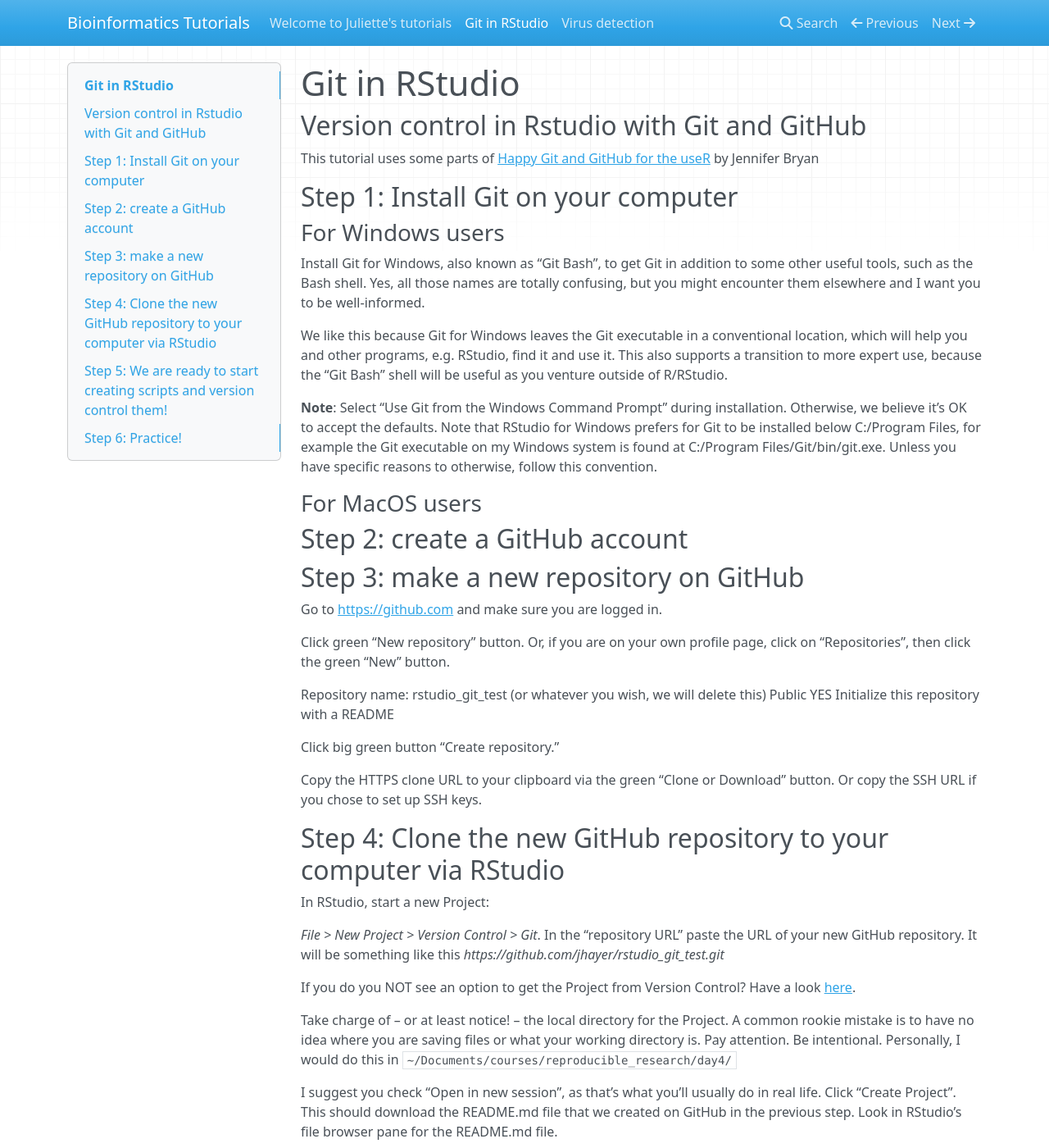
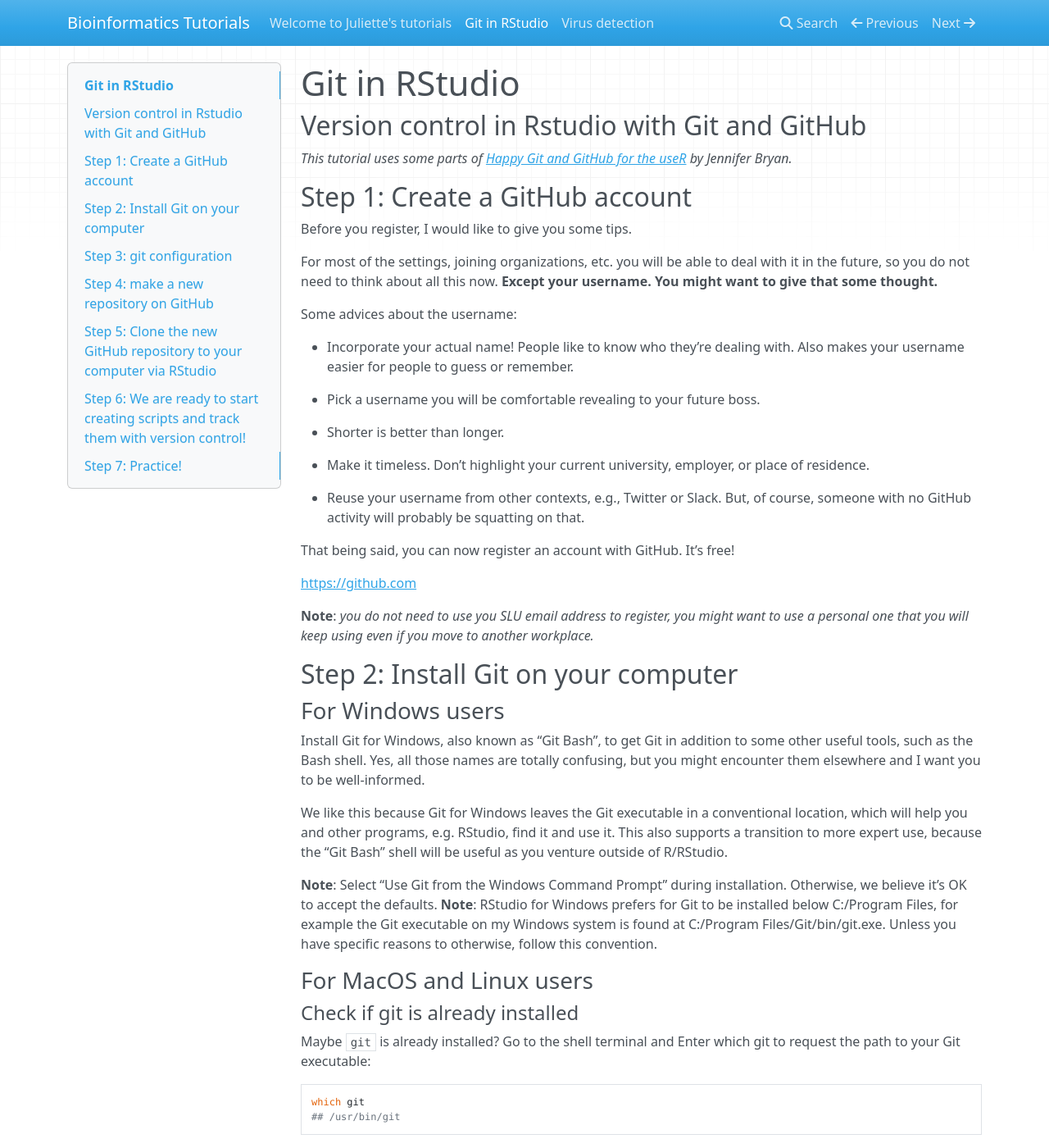
Before and after one commit to jhayer/tutorials, an MkDocs documentation site: the page built from docs/git_rstudio.md, in a window 1280 px wide and 1400 px high. Shown: the whole window at 82% size. Built offline with MkDocs 1.6.1, drawn with Linux system fonts in a browser that asks for light colours; nearby versions of some CDN libraries; some of the changed text lies outside the part shown.

Commit message:
added git install, GitHub registration and fixed typos

````diff
--- a/docs/git_rstudio.md
+++ b/docs/git_rstudio.md
@@ -2,9 +2,34 @@
 
 ## Version control in Rstudio with Git and GitHub
 
-This tutorial uses some parts of [Happy Git and GitHub for the useR](http://happygitwithr.com) by Jennifer Bryan
+*This tutorial uses some parts of [Happy Git and GitHub for the useR](http://happygitwithr.com) by Jennifer Bryan.*
 
-## Step 1: Install Git on your computer
+## Step 1: Create a GitHub account
+
+Before you register, I would like to give you some tips.
+
+For most of the settings, joining organizations, etc. you will be able to deal with it in the future, so you do not need to think about all this now. **Except your username. You might want to give that some thought.**
+
+Some advices about the username:
+
+- Incorporate your actual name! People like to know who they’re dealing with. Also makes your username easier for people to guess or remember.
+
+- Pick a username you will be comfortable revealing to your future boss.
+
+- Shorter is better than longer.
+
+- Make it timeless. Don’t highlight your current university, employer, or place of residence.
+
+- Reuse your username from other contexts, e.g., Twitter or Slack. But, of course, someone with no GitHub activity will probably be squatting on that.
+
+
+That being said, you can now register an account with GitHub. It’s free!
+
+[https://github.com](https://github.com)
+
+**Note**: *you do not need to use you SLU email address to register, you might want to use a personal one that you will keep using even if you move to another workplace.*
+
+## Step 2: Install Git on your computer
 
 ### For Windows users
 Install Git for Windows, also known as “Git Bash”, to get Git in addition to some other useful tools, such as the Bash shell. Yes, all those names are totally confusing, but you might encounter them elsewhere and I want you to be well-informed.
@@ -12,16 +37,71 @@
 We like this because Git for Windows leaves the Git executable in a conventional location, which will help you and other programs, e.g. RStudio, find it and use it. This also supports a transition to more expert use, because the “Git Bash” shell will be useful as you venture outside of R/RStudio.
 
 **Note**: Select “Use Git from the Windows Command Prompt” during installation. Otherwise, we believe it’s OK to accept the defaults.
-Note that RStudio for Windows prefers for Git to be installed below C:/Program Files, for example the Git executable on my Windows system is found at C:/Program Files/Git/bin/git.exe. Unless you have specific reasons to otherwise, follow this convention.
+**Note**: RStudio for Windows prefers for Git to be installed below C:/Program Files, for example the Git executable on my Windows system is found at C:/Program Files/Git/bin/git.exe. Unless you have specific reasons to otherwise, follow this convention.
 
-### For MacOS users
+### For MacOS and Linux users
 
-## Step 2: create a GitHub account
+#### Check if git is already installed
+
+Maybe `git` is already installed?
+Go to the shell terminal and Enter which git to request the path to your Git executable:
+```
+which git
+## /usr/bin/git
+```
+and `git --version` to see its version:
+```
+git --version
+## git version 2.15.1
+```
+If you are successful, that’s great! You have Git already. No need to install! Move on to step 3.
+
+If, instead, you see something more like `git: command not found`, keep reading.
+
+Mac OS users might get an immediate offer to install command line developer tools. Yes, you should accept! Click “Install” and read more below.
 
 
-## Step 3: make a new repository on GitHub
+#### Install Git on MacOS
 
-Go to [https://github.com]() and make sure you are logged in.
+Please follow [this link](http://happygitwithr.com/install-git.html#mac-os), read paragraph 7.3 and choose one of the 3 first options.
+Once git is installed, you can move to Step 3.
+
+
+#### Install Git on Linux
+
+Install Git via your distro’s package manager.
+Ubuntu or Debian Linux:
+```
+sudo apt-get install git
+```
+Fedora or RedHat Linux:
+```
+sudo yum install git
+```
+A comprehensive list for various Linux and Unix package managers: [https://git-scm.com/download/linux](https://git-scm.com/download/linux)
+
+## Step 3: git configuration
+
+In the shell (terminal or Git for Windows terminal), type:
+```
+git config --global user.name 'Firstname Lastname'
+git config --global user.email 'my_email@slu.se'
+```
+substituting your name and **the email associated with your GitHub account.**
+
+These 2 commands return nothing. You can check that Git understood what you typed by looking at the output of `git config --global --list`.
+
+
+**Note**: *What user name should you give to Git? This does not have to be your GitHub username, although it can be. Another good option is your actual first name and last name. Your commits will be labelled with this name, so this should be informative to potential collaborators.*
+
+*What email should you give to Git? This must be the email associated with your GitHub account.*
+
+
+
+
+## Step 4: make a new repository on GitHub
+
+Go to [https://github.com](https://github.com) and make sure you are logged in.
 
 Click green “New repository” button. Or, if you are on your own profile page, click on “Repositories”, then click the green “New” button.
 
@@ -33,22 +113,22 @@
 
 Copy the HTTPS clone URL to your clipboard via the green “Clone or Download” button. Or copy the SSH URL if you chose to set up SSH keys.
 
-## Step 4: Clone the new GitHub repository to your computer via RStudio
+## Step 5: Clone the new GitHub repository to your computer via RStudio
 
 In RStudio, start a new Project:
 
-*File > New Project > Version Control > Git*. In the “repository URL” paste the URL of your new GitHub repository. It will be something like this *https://github.com/jhayer/rstudio_git_test.git*
+*File > New Project > Version Control > Git*. In the “repository URL” paste the URL of your new GitHub repository. It will be something like this `https://github.com/jhayer/rstudio_git_test.git`
 
-If you do you NOT see an option to get the Project from Version Control? Have a look [here](http://happygitwithr.com/rstudio-see-git.html).
-
-Take charge of – or at least notice! – the local directory for the Project. A common rookie mistake is to have no idea where you are saving files or what your working directory is. Pay attention. Be intentional. Personally, I would do this in `~/Documents/courses/reproducible_research/day4/`
+>Take charge of – or at least notice! – the local directory for the Project (under "Create project as subdirectory of" when you clone the Git repository). A common rookie mistake is to have no idea where you are saving files or what your working directory is. Pay attention. Be intentional. Personally, I would do this in `~/Documents/courses/reproducible_research/day4/`
 
 
 I suggest you check “Open in new session”, as that’s what you’ll usually do in real life.
 Click “Create Project”.
 This should download the README.md file that we created on GitHub in the previous step. Look in RStudio’s file browser pane for the README.md file.
 
-## Step 5: We are ready to start creating scripts and version control them!
+**Note**: *If you do you NOT see an option to get the Project from Version Control? Have a look [here](http://happygitwithr.com/rstudio-see-git.html).*
+
+## Step 6: We are ready to start creating scripts and track them with version control!
 
 In the beginning we will prepare our working environment, and then we will create a Rscript for plotting data that we will modify step by step and use version control follow this modifications.
 
@@ -96,6 +176,6 @@
 ### Push to the remote repository
 Now you can push to GitHub, and then check online!
 
-## Step 6: Practice!
+## Step 7: Practice!
 
 You will now add some code to your script, and then commit the changes and push to the remote repository
````
